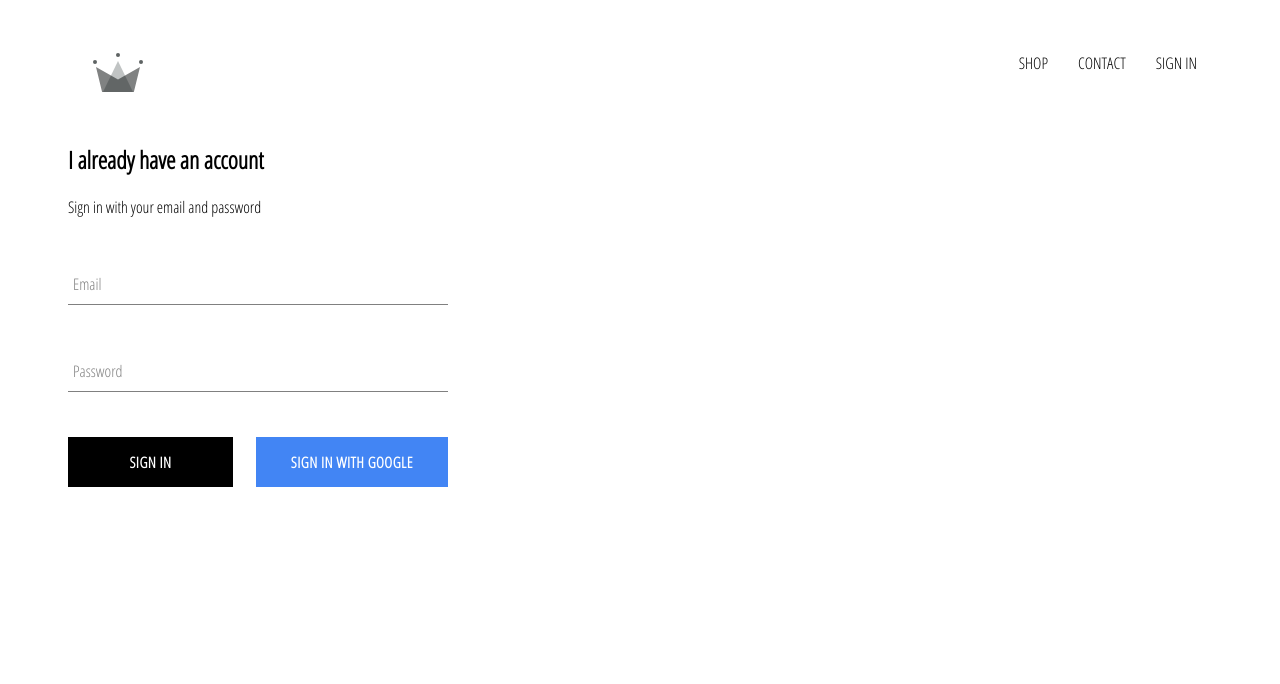
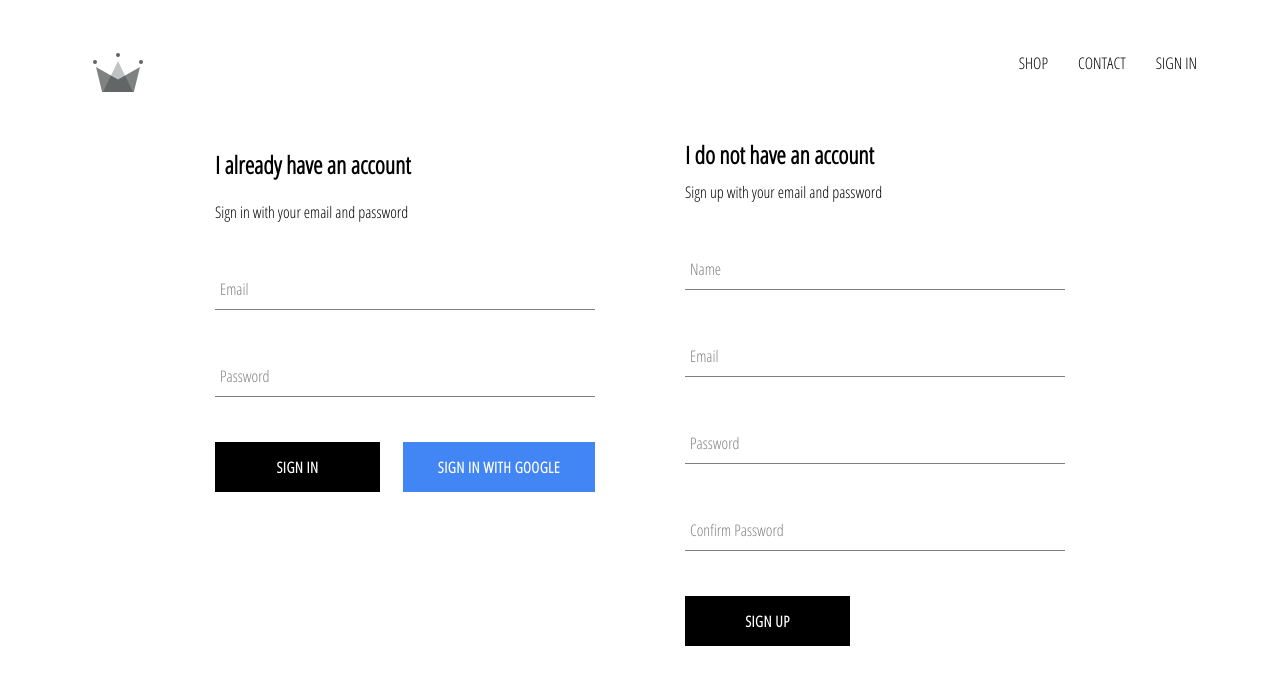
Before and after one commit to TixSpik/e-ccomerce-app-react, a React (Create React App) app: page /signin in a window 1280 px wide. Shown: the top 684 px of the page. Built offline with nearby package versions, Linux system fonts and the light colour scheme; no server answers.

Commit message:
sign up and sign in with email authentication added

```diff
--- a/src/App.js
+++ b/src/App.js
@@ -4,22 +4,40 @@
 import Shop from './pages/shop/Shop';
 import Header from './components/header/Header';
 import SignInAndSignUp from './pages/sign-in-and-sign-up/SignInAndSignUp';
-import { auth } from './firebase/firebase.utils';
+import { auth, createUserProfileDoc } from './firebase/firebase.utils';
 
 class App extends React.Component {
   constructor() {
     super()
 
     this.state = {
-      currentUser: null
+      currentUser: null,
+      loading: false
     }
   }
   unsubscribeFromAuth = null
 
   componentDidMount() {
-    this.unsubscribeFromAuth = auth.onAuthStateChanged(user => {
-      this.setState({ currentUser: user })
-      console.log(user)
+    this.unsubscribeFromAuth = auth.onAuthStateChanged(async userAuth => {
+      if (userAuth) {
+        this.setState({ loading: true })
+
+        const userRef = await createUserProfileDoc(userAuth)
+
+        userRef.onSnapshot(snapShot => {
+          this.setState({
+            loading: false,
+            currentUser: {
+              id: snapShot.id,
+              ...snapShot.data()
+            }
+          })
+        })
+      } else {
+        this.setState({
+          currentUser: userAuth
+        })
+      }
     })
   }
 
@@ -30,7 +48,7 @@
   render() {
     return (
       <div >
-        <Header currentUser={this.state.currentUser} />
+        <Header loading={this.state.loading} currentUser={this.state.currentUser} />
         <Switch>
           <Route exact path='/' component={Home} />
           <Route exact path='/shop' component={Shop} />
--- a/src/components/header/Header.js
+++ b/src/components/header/Header.js
@@ -5,7 +5,30 @@
 import { auth } from '../../firebase/firebase.utils'
 
 export default function Header(props) {
-    const { currentUser } = props
+    const { currentUser, loading } = props
+
+    if (loading) {
+        return (
+            <div className='header'>
+                <Link className='logo-container' to='/'>
+                    <Logo className='logo' />
+                </Link>
+                <div className='options'>
+                    <Link className='option' to='/shop'>
+                        SHOP
+                </Link>
+                    <Link className='option' to='/contact'>
+                        CONTACT
+                </Link>
+                    <div
+                        className='option'
+                    >
+                        LOADING...
+                    </div>
+                </div>
+            </div>
+        )
+    }
 
     return (
         <div className='header'>
--- a/src/components/sign-in/SignIn.js
+++ b/src/components/sign-in/SignIn.js
@@ -2,7 +2,7 @@
 import './SignIn.scss'
 import FormInput from '../form-input/FormInput'
 import CustomButton from '../custom-button/CustomButton'
-import { signInWithGoogle } from '../../firebase/firebase.utils'
+import { signInWithGoogle, auth } from '../../firebase/firebase.utils'
 import { withRouter } from 'react-router-dom'
 
 class SignIn extends Component {
@@ -26,10 +26,23 @@
         this.setState({ [name]: value })
     }
 
-    signInMethod = () => {
+    SignInEmailPassword = async () => {
+        const { email, password } = this.state
+        try {
+            await auth.signInWithEmailAndPassword(email, password)
+                .then(() => {
+                    this.setState({ email: '', password: '' })
+                    this.props.history.push('/')
+                })
+                .catch((error) => console.log(error))
+        } catch (error) {
+            console.error(error)
+        }
+    }
+
+    signInMethodGoogle = () => {
         signInWithGoogle()
-            .then((user) => {
-                console.log(user)
+            .then(() => {
                 this.props.history.push('/')
             }).catch((error) => {
                 console.log(error)
@@ -61,10 +74,10 @@
                         required
                     />
                     <div className='buttons'>
-                        <CustomButton type='submit'>
+                        <CustomButton type='submit' onClick={this.SignInEmailPassword}>
                             SIGN IN
                         </CustomButton>
-                        <CustomButton isGoogleSignIn onClick={this.signInMethod} >
+                        <CustomButton isGoogleSignIn onClick={this.signInMethodGoogle} >
                             SIGN IN WITH GOOGLE
                         </CustomButton>
                     </div>
--- /dev/null
+++ b/src/components/sign-up/SignUp.js
@@ -0,0 +1,95 @@
+import React, { Component } from 'react'
+import FormInput from '../form-input/FormInput'
+import CustomButton from '../custom-button/CustomButton'
+import { auth, createUserProfileDoc } from '../../firebase/firebase.utils'
+import './SignUp.scss'
+
+export default class SignUp extends Component {
+    constructor() {
+        super()
+
+        this.state = {
+            displayName: '',
+            email: '',
+            password: '',
+            confirmPassword: ''
+        }
+    }
+    handleSubmit = async (e) => {
+        e.preventDefault()
+
+        const { displayName, email, password, confirmPassword } = this.state
+
+        if (password !== confirmPassword) {
+            alert("password don't match")
+            return
+        }
+
+        try {
+            const { user } = await auth.createUserWithEmailAndPassword(email, password)
+            await createUserProfileDoc(user, { displayName })
+            this.setState({
+                displayName: '',
+                email: '',
+                password: '',
+                confirmPassword: ''
+            })
+        } catch (error) {
+            console.error(error)
+        }
+    }
+
+    handleChange = event => {
+        const { name, value } = event.target
+        this.setState({
+            [name]: value
+        })
+    }
+    render() {
+        const { displayName, email, password, confirmPassword } = this.state
+        return (
+            <div className='sign-up'>
+                <h2 className='title'>I do not have an account</h2>
+                <span>Sign up with your email and password</span>
+
+                <form className='sign-up-form' onSubmit={this.handleSubmit}>
+                    <FormInput
+                        type='text'
+                        name='displayName'
+                        value={displayName}
+                        onChange={this.handleChange}
+                        label='Name'
+                        required
+                    />
+                    <FormInput
+                        type='email'
+                        name='email'
+                        value={email}
+                        onChange={this.handleChange}
+                        label='Email'
+                        required
+                    />
+                    <FormInput
+                        type='password'
+                        name='password'
+                        value={password}
+                        onChange={this.handleChange}
+                        label='Password'
+                        required
+                    />
+                    <FormInput
+                        type='password'
+                        name='confirmPassword'
+                        value={confirmPassword}
+                        onChange={this.handleChange}
+                        label='Confirm Password'
+                        required
+                    />
+                    <CustomButton type='submit' >
+                        SIGN UP
+                    </CustomButton>
+                </form>
+            </div>
+        )
+    }
+}
--- /dev/null
+++ b/src/components/sign-up/SignUp.scss
@@ -0,0 +1,9 @@
+.sign-up {
+    display: flex;
+    flex-direction: column;
+    width: 380px;
+
+    .title {
+        margin: 10px 0;
+    }
+}
--- a/src/firebase/firebase.utils.js
+++ b/src/firebase/firebase.utils.js
@@ -13,6 +13,31 @@
     measurementId: "G-QQ4H002M81"
 };
 
+export const createUserProfileDoc = async (userAuth, additionalData) => {
+    if (!userAuth) return
+
+    const userRef = firestore.doc(`/users/${userAuth.uid}`)
+    const snapShot = await userRef.get()
+
+    if (!snapShot.exists) {
+        const { displayName, email } = userAuth
+        const createAt = new Date()
+
+        try {
+            await userRef.set({
+                displayName,
+                email,
+                createAt,
+                ...additionalData
+            })
+        } catch (error) {
+            console.log('error creating user', error.message)
+        }
+    }
+
+    return userRef
+}
+
 firebase.initializeApp(firebaseConfig)
 export const auth = firebase.auth()
 export const firestore = firebase.firestore()
--- a/src/pages/sign-in-and-sign-up/SignInAndSignUp.js
+++ b/src/pages/sign-in-and-sign-up/SignInAndSignUp.js
@@ -1,11 +1,13 @@
 import React from 'react'
 import './SignInAndSignUp.scss'
 import SignIn from '../../components/sign-in/SignIn'
+import SignUp from '../../components/sign-up/SignUp'
 
 export default function SignInAndSignUp() {
     return (
         <div className='sign-in-and-sign-up'>
             <SignIn />
+            <SignUp />
         </div>
     )
 }
--- a/src/pages/sign-in-and-sign-up/SignInAndSignUp.scss
+++ b/src/pages/sign-in-and-sign-up/SignInAndSignUp.scss
@@ -0,0 +1,6 @@
+.sign-in-and-sign-up {
+    width: 850px;
+    display: flex;
+    justify-content: space-between;
+    margin: 30px auto;
+}
```
